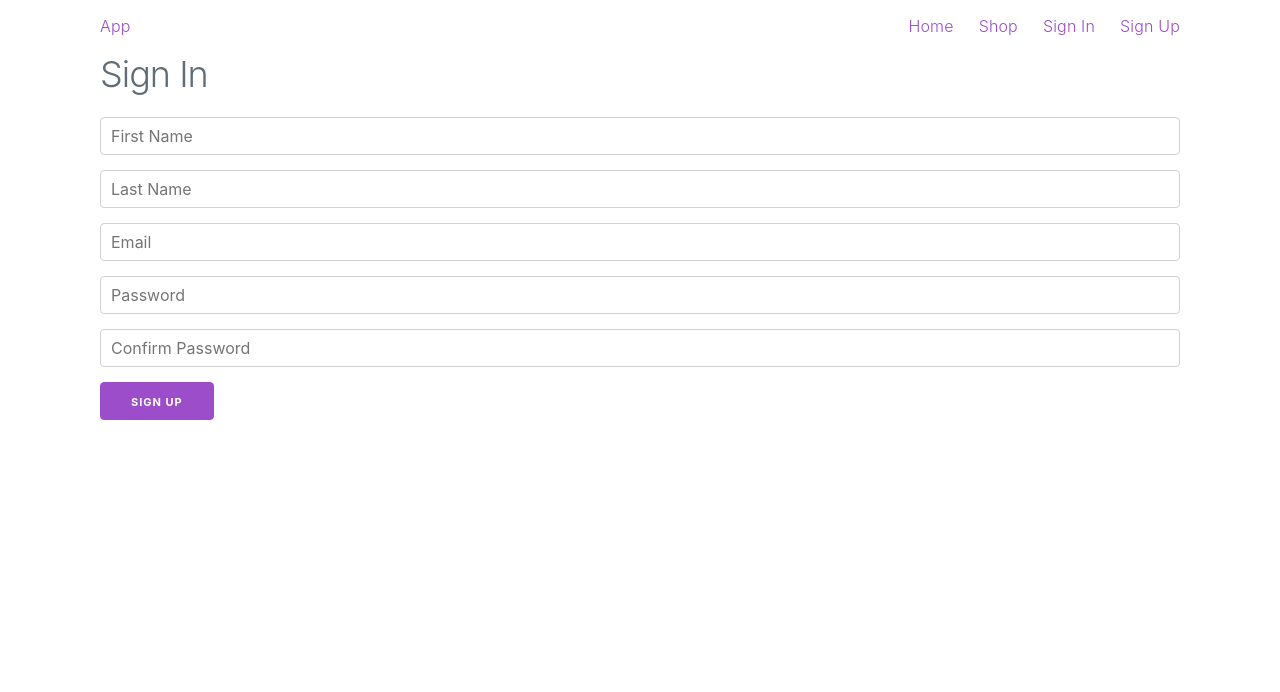
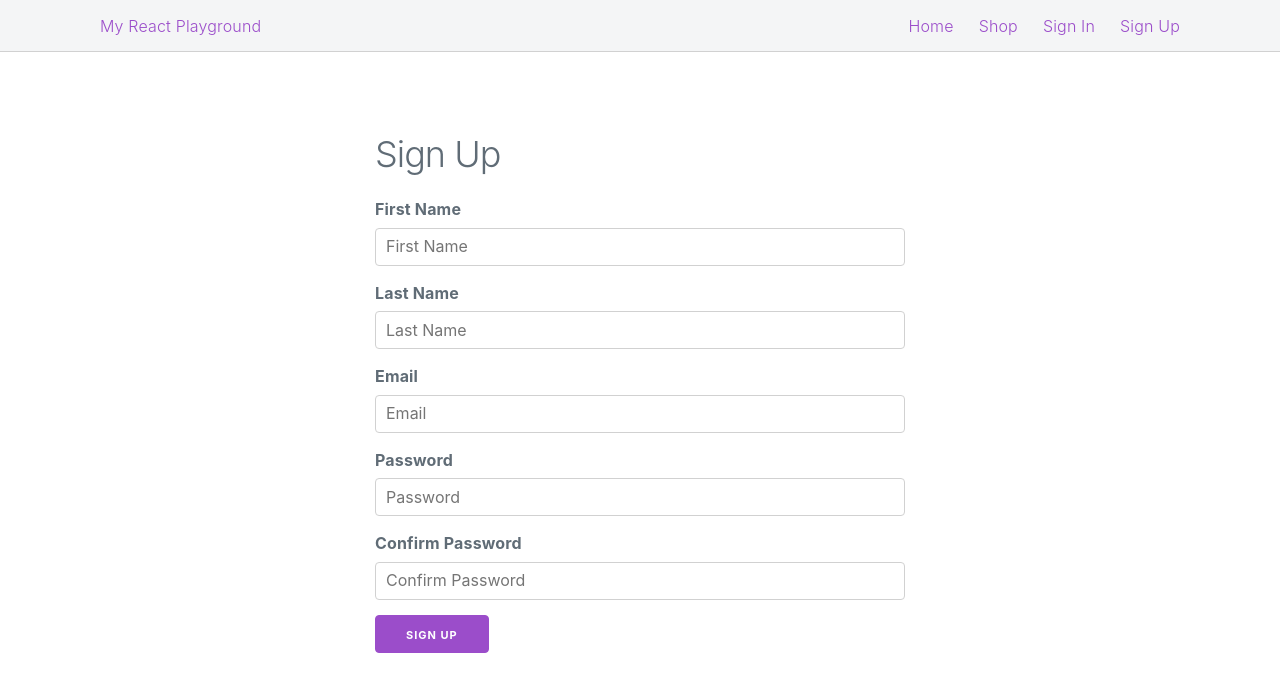
Before and after one commit to JREAM/react-inventory, a React (Vite) app: page /signup in a window 1280 px wide. Shown: the top 692 px of the page. Built offline with nearby package versions, Linux system fonts and the light colour scheme.

Commit message:
visual updates

```diff
--- a/src/components/Navigation.jsx
+++ b/src/components/Navigation.jsx
@@ -6,7 +6,7 @@ export default function Navigation() {
   return (
     <nav className="navigation">
       <section className="container">
-        <a className="navigation-title" href="/">App</a>
+        <a className="navigation-title" href="/">My React Playground</a>
         <ul className="navigation-list">
           <li className="navigation-item"><Link className="navigation-link" to="/">Home</Link></li>
           <li className="navigation-item"><Link className="navigation-link" to="/shop">Shop</Link></li>
--- a/src/index.css
+++ b/src/index.css
@@ -11,6 +11,21 @@ code {
   font-family: source-code-pro, Menlo, Monaco, Consolas, 'Courier New',
     monospace;
 }
+
+input,
+textarea {
+  background: #fff;
+}
+
+.navigation {
+  background: #f4f5f6;
+  border-bottom: .1rem solid #d1d1d1;
+  height: 5.2rem;
+  width: 100%;
+  max-width: 100%;
+  margin-bottom: 8rem;
+}
+
 
 .navigation .navigation-link,
 .navigation .navigation-title {
--- a/src/routes/home.jsx
+++ b/src/routes/home.jsx
@@ -3,7 +3,7 @@ import { useState } from 'react'
 export default function Home() {
 
   return (
-    <div className="container">
+    <section className="container">
       <h1>My React Playground</h1>
         <p>Using REST API calls to populate data, the fetch method.
         Using localStorage for artificial login (ignoring XSS for now).</p>
@@ -14,6 +14,6 @@ export default function Home() {
         <li>SignIn/SignUp/Signout Update Navigation State on React Router Navigate</li>
         <li>State needs to be triggered Navigation bar for Login/Logout, currently requires refresh. Redux maybe, but I want to use redux for more things rather than that one item if I use it.</li>
       </ul>
-    </div>
+    </section>
   )
 }
--- a/src/routes/pageNotFound.jsx
+++ b/src/routes/pageNotFound.jsx
@@ -1,11 +1,11 @@
 export default function PageNotFound() {
 
   return (
-    <div className="container">
+    <section className="container">
       <h2>Page Not Found</h2>
       <p>
         Hey, this page gave a 400 error.
       </p>
-    </div>
+    </section>
   )
 }
--- a/src/routes/shop.jsx
+++ b/src/routes/shop.jsx
@@ -46,7 +46,7 @@ export default function Shop() {
   }
 
   return (
-    <div className="container">
+    <section className="container">
       <h2>Shop</h2>
       {isLoading && <div className="loader"></div>}
       <ItemSort sortType={sortType} sortOrder={sortOrder} handleOrder={handleSortOrder} handleType={handleSortType} />
@@ -63,6 +63,6 @@ export default function Shop() {
           />
         )
       }
-    </div>
+    </section>
   );
 }
--- a/src/routes/signIn.jsx
+++ b/src/routes/signIn.jsx
@@ -47,19 +47,25 @@ export default function SignIn() {
   }
 
   return (
-    <div className="container">
+    <section className="container">
+      <div class="row">
+        <div class="column column-50 column-offset-25">
         <h2>Sign In</h2>
           <div>
             {message ? <p>{message}</p> : null}
           </div>
           <form onSubmit={handleLogin}>
+            <label for="email">Email</label>
             <input
+              id="email"
               type="email"
               name="email"
               placeholder="Email"
               onChange={(e) => setEmail(e.target.value)}
             />
+            <label for="password">Password</label>
             <input
+              id="password"
               type="password"
               name="password"
               placeholder="Password"
@@ -68,5 +74,7 @@ export default function SignIn() {
             <input type="submit" value="Sign In" />
           </form>
         </div>
+      </div>
+    </section>
   );
 }
--- a/src/routes/signOut.jsx
+++ b/src/routes/signOut.jsx
@@ -13,11 +13,11 @@ export default function SignOut() {
 
 
   return (
-    <div className="container">
+    <section className="container">
       <h2>Logging Out</h2>
       <div>
         Please Wait...
       </div>
-    </div>
+    </section>
   );
 }
--- a/src/routes/signUp.jsx
+++ b/src/routes/signUp.jsx
@@ -52,37 +52,49 @@ export default function SignUp() {
   }
 
   return (
-    <div className="container">
-      <h2>Sign In</h2>
+    <section className="container">
+      <div class="row">
+        <div class="column column-50 column-offset-25">
+          <h2>Sign Up</h2>
           <div>
             {message ? <p>{message}</p> : null}
           </div>
           <form onSubmit={handleLogin}>
+            <label for="firstName">First Name</label>
             <input
+              id="firstName"
               type="text"
               name="firstName"
               placeholder="First Name"
               onChange={(e) => setFirstName(e.target.value)}
             />
+            <label for="lastName">Last Name</label>
             <input
+              label="lastName"
               type="text"
               name="lastName"
               placeholder="Last Name"
               onChange={(e) => setLastName(e.target.value)}
             />
+            <label for="email">Email</label>
             <input
+              id="email"
               type="email"
               name="email"
               placeholder="Email"
               onChange={(e) => setEmail(e.target.value)}
             />
+            <label for="password">Password</label>
             <input
+              id="password"
               type="password"
               name="password"
               placeholder="Password"
               onChange={(e) => setPassword(e.target.value)}
             />
+            <label for="confirmPassword">Confirm Password</label>
             <input
+              id="confirmPassword"
               type="password"
               name="confirmPassword"
               placeholder="Confirm Password"
@@ -91,5 +103,7 @@ export default function SignUp() {
             <input type="submit" value="Sign Up" />
           </form>
         </div>
+      </div>
+    </section>
   );
 }
```
Lines whose indentation alone changed are shown as unchanged.
